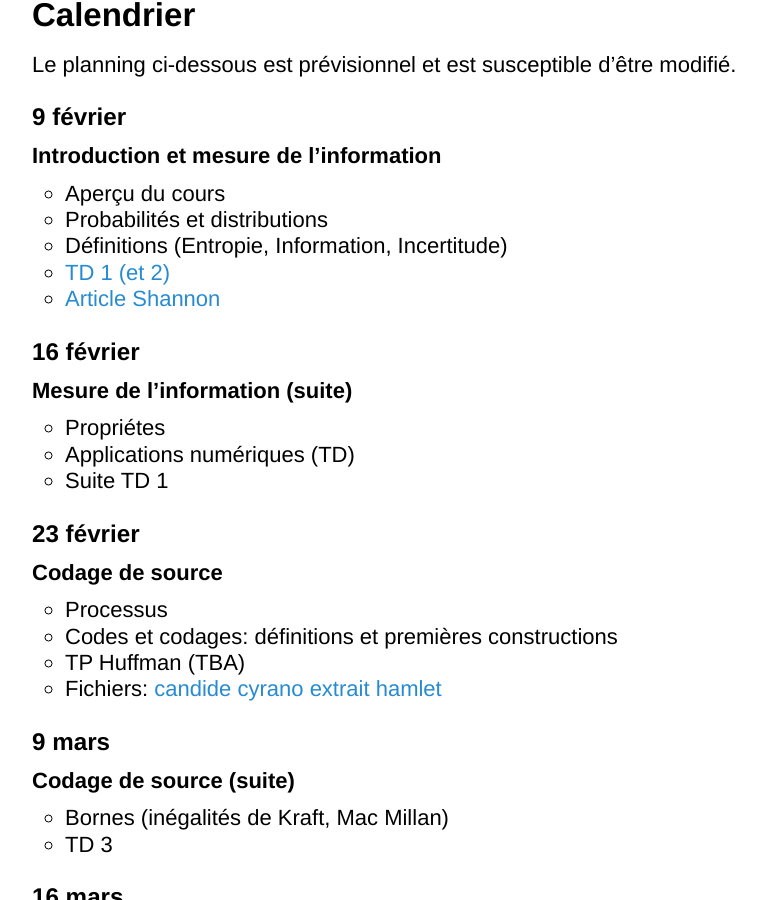
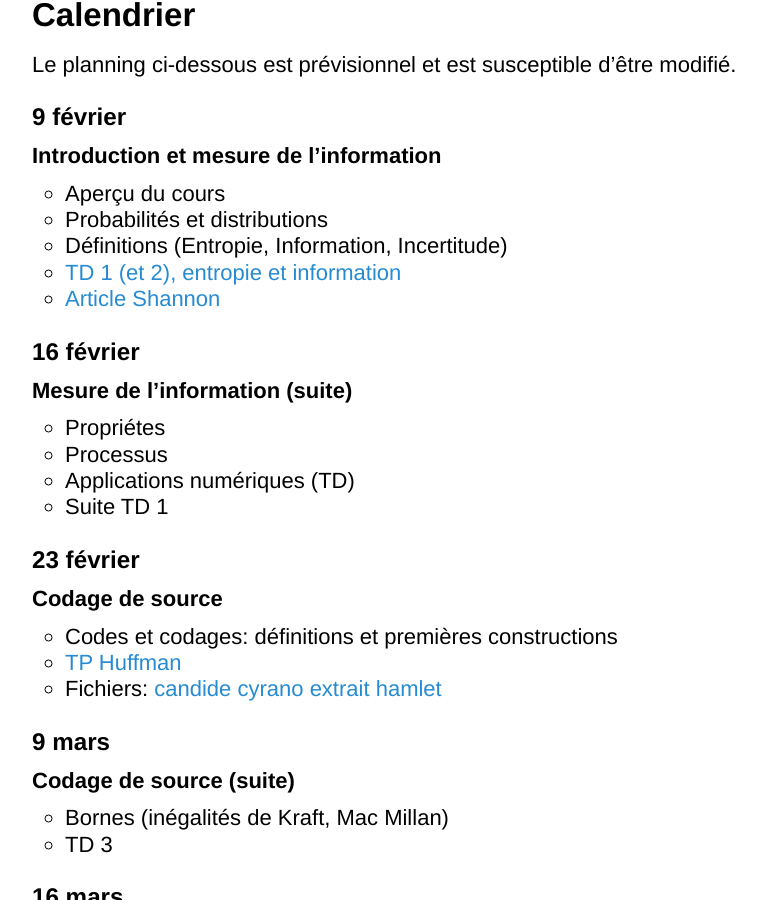
Before and after one commit to YannRotella/MYMAA008-TI, a Jekyll site: the page built from index.md, in a window 1280 px wide and 900 px high, scrolled down 633 px. Shown: the whole window, without its empty margins (113-879 px from the left). Built offline with Jekyll 4.4.1, drawn with Linux system fonts in a browser that asks for light colours.

Commit message:
update pour TP

```diff
--- a/index.md
+++ b/index.md
@@ -20,7 +20,7 @@ Le planning ci-dessous est prévisionnel et est susceptible d'être modifié.
    - Aperçu du cours
    - Probabilités et distributions
    - Définitions (Entropie, Information, Incertitude)
-   - [TD 1 (et 2)](tds/01_TD.pdf)
+   - [TD 1 (et 2), entropie et information](tds/01_TD.pdf)
    - [Article Shannon](tds/shannon.pdf)
 
 
@@ -35,9 +36,8 @@ Le planning ci-dessous est prévisionnel et est susceptible d'être modifié.
 #### 23 février
 
 **Codage de source**
-   - Processus
    - Codes et codages: définitions et premières constructions
-   - TP Huffman (TBA)
+   - [TP Huffman](tds/tp1/TP1.ipynb)
    - Fichiers: [candide](tds/tp1/candide.txt) [cyrano](tds/tp1/cyrano.txt) [extrait](tds/tp1/extrait.txt) [hamlet](tds/tp1/hamlet.txt)
 
 #### 9 mars
```
Also changed, not shown: other parts of index.md (+1 -0 lines).
